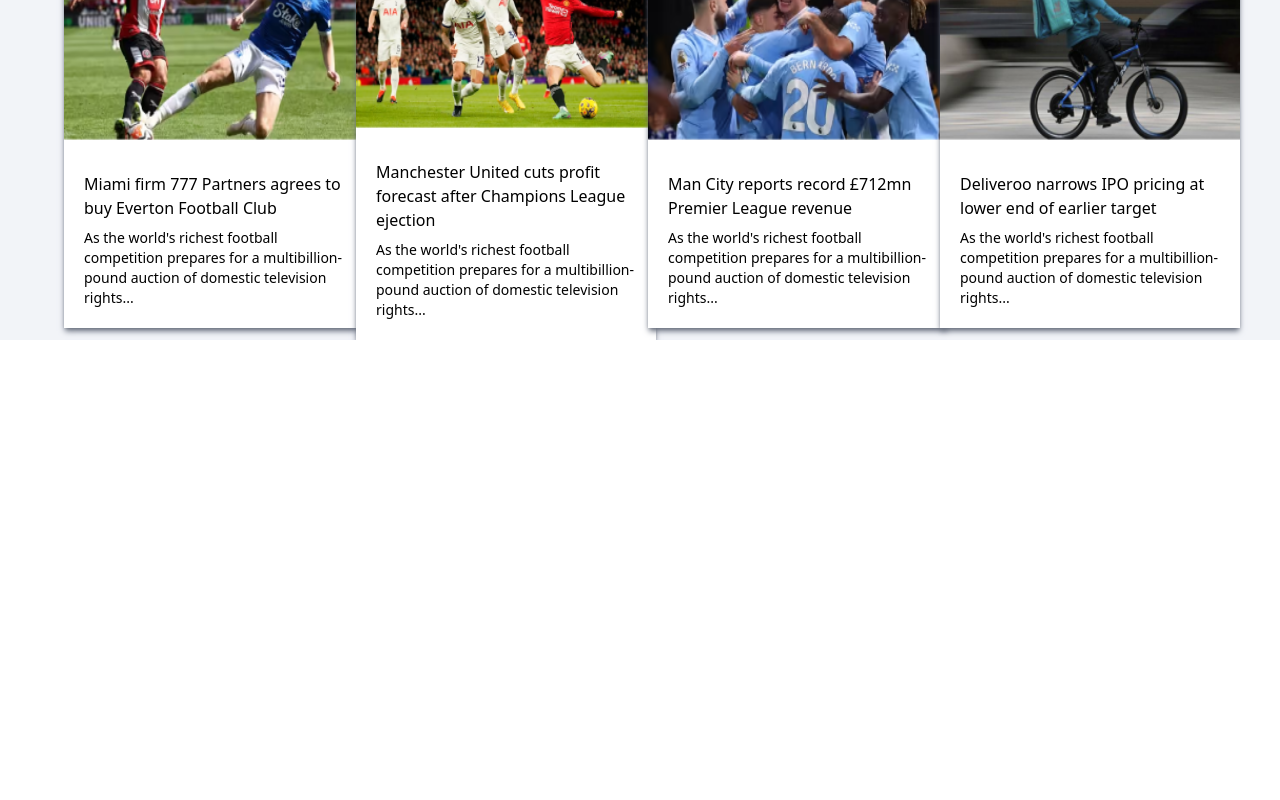
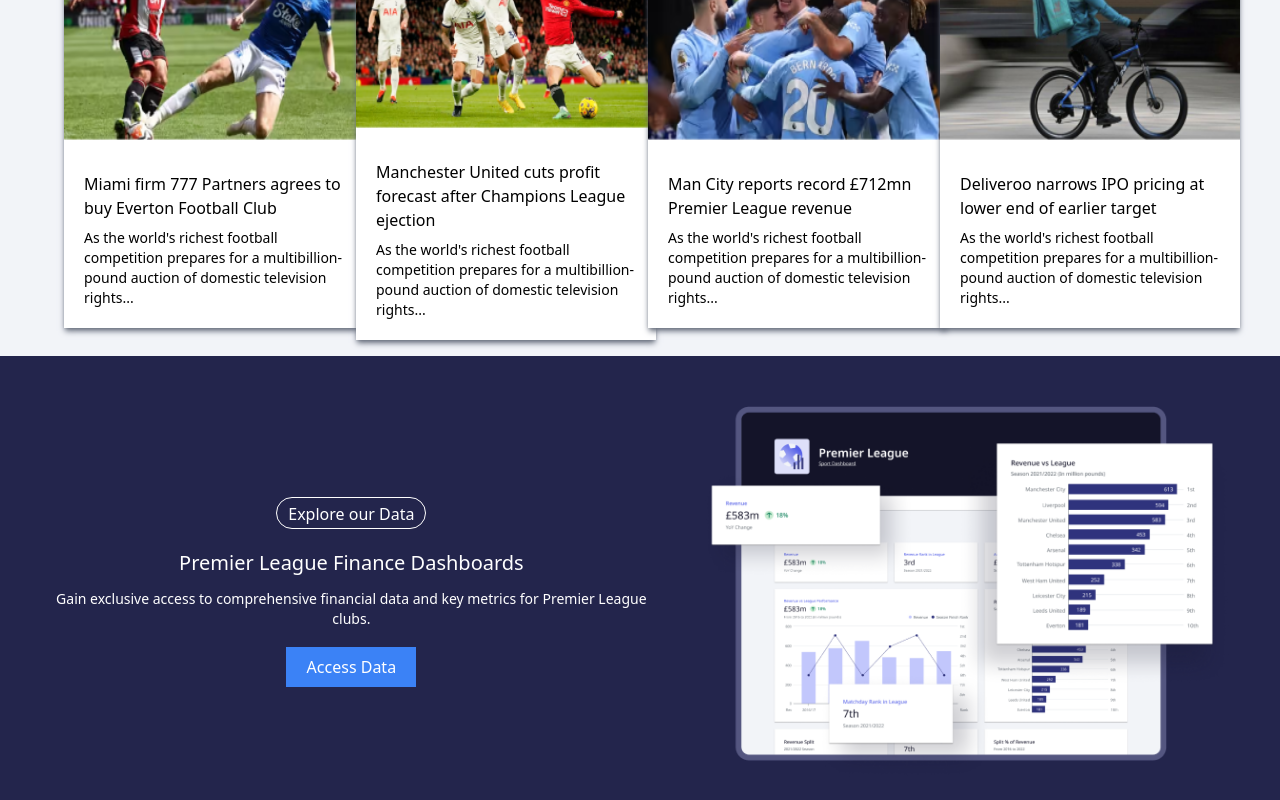
Before and after one commit to asiaahmadali/Sports-App, a React (Vite) app: page / in a window 1280 px wide. Shown: the part 3599-4399 px from the top of the page. Before the commit the page ends 3939 px from the top, so only its background shows below. Built offline with nearby package versions, Linux system fonts and the light colour scheme.

Commit message:
data-figures component added

```diff
--- a/src/Components/Analysis.jsx
+++ b/src/Components/Analysis.jsx
@@ -37,7 +37,7 @@
   //
   return (
     <>
-      <div className="bg-[#F2F4F8] flex flex-col items-center pt-[50px] md:pt-[150px] h-auto">
+      <div className="bg-[#F2F4F8] flex flex-col items-center pt-[50px] md:pt-[150px] h-auto pb-4">
         <div className="flex flex-col items-center">
           <button className="text-[#545FE8] border-[1px] p-1 border-blue-700 rounded-[40px] w-[150px] h-[32px] mb-3">
             News & Analysis
@@ -51,6 +51,7 @@
         </div>
 
         {/* cards */}
+
         <div className="grid grid-cols-1 md:grid-cols-3 lg:grid-cols-4 gap-4 mt-[70px] items-center w-[90%]">
           <div className="col-span-1 md:col-span-2 lg:col-span-2">
             <img
--- /dev/null
+++ b/src/Components/Data-Figures.jsx
@@ -0,0 +1,29 @@
+function DataFigures() {
+  return (
+    <>
+      <div className="flex bg-[#23254C] justify-around items-center gap-[50px] text-white p-[50px] flex-col md:flex-row">
+        <div className="flex flex-col items-center gap-2">
+          <button className="border-[1px] p-1 border-white rounded-[40px] w-[150px] h-[32px] mb-3">
+            Explore our Data
+          </button>
+          <h1 className="border-1 text-xl font-[500] w-[250px] md:w-full text-center">
+            Premier League Finance Dashboards
+          </h1>
+          <h4 className="h-[10px] text-sm  font-[500] w-[300px] md:w-full text-center mt-1">
+            Gain exclusive access to comprehensive financial data and key
+            metrics for Premier League clubs.
+          </h4>
+          <button className="text-center p-2 bg-blue-500 w-[130px] mt-[60px] md:mt-[40px]">
+            Access Data
+          </button>
+        </div>
+        {/* figure */}
+        <div>
+          <img src="images/figure.png" alt="" className="" />
+        </div>
+      </div>
+    </>
+  );
+}
+
+export default DataFigures;
--- a/src/Components/Feature-Card.jsx
+++ b/src/Components/Feature-Card.jsx
@@ -1,7 +1,7 @@
 function FeatureCard(Props) {
   return (
     <>
-      <div className=" w-[300px] h-max-[150px] flex flex-col gap-3 bg-[#FFFFFF] shadow-md shadow-gray-500">
+      <div className=" w-[300px] h-max-[130px] flex flex-col gap-3 bg-[#FFFFFF] shadow-md shadow-gray-500">
         <img src={Props.imgsrc} alt="" className="w-[300px] h-[200px]" />
         <div className="p-[20px]  ">
           <h2 className="font-[500]">{Props.heading}</h2>
--- a/src/Components/Landing-Page.jsx
+++ b/src/Components/Landing-Page.jsx
@@ -4,7 +4,7 @@
 import DashBoard from "./DashBoard";
 import Features from "./Features";
 import Analysis from "./Analysis";
-
+import DataFigures from "./Data-Figures";
 function LandingPage() {
   return (
     <>
@@ -14,6 +14,7 @@
       <DashBoard></DashBoard>
       <Features></Features>
       <Analysis></Analysis>
+      <DataFigures></DataFigures>
     </>
   );
 }
```
Also changed, not shown: public/images/figure.png (added).
